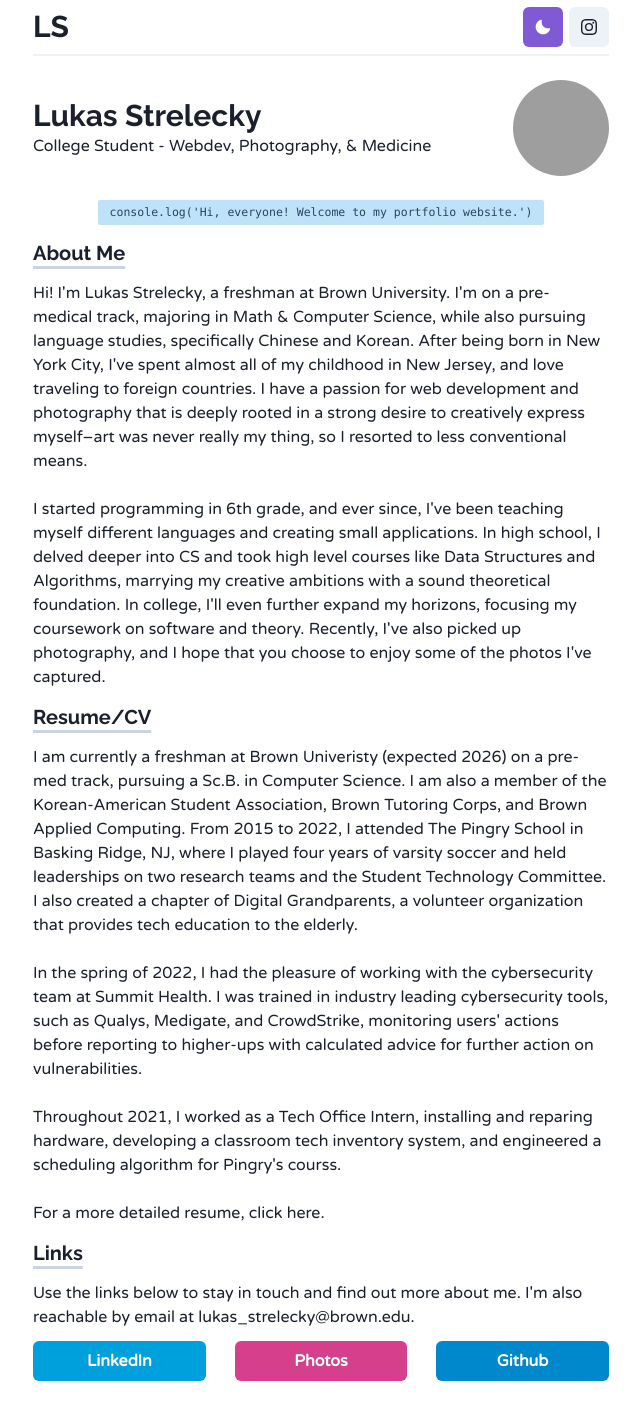
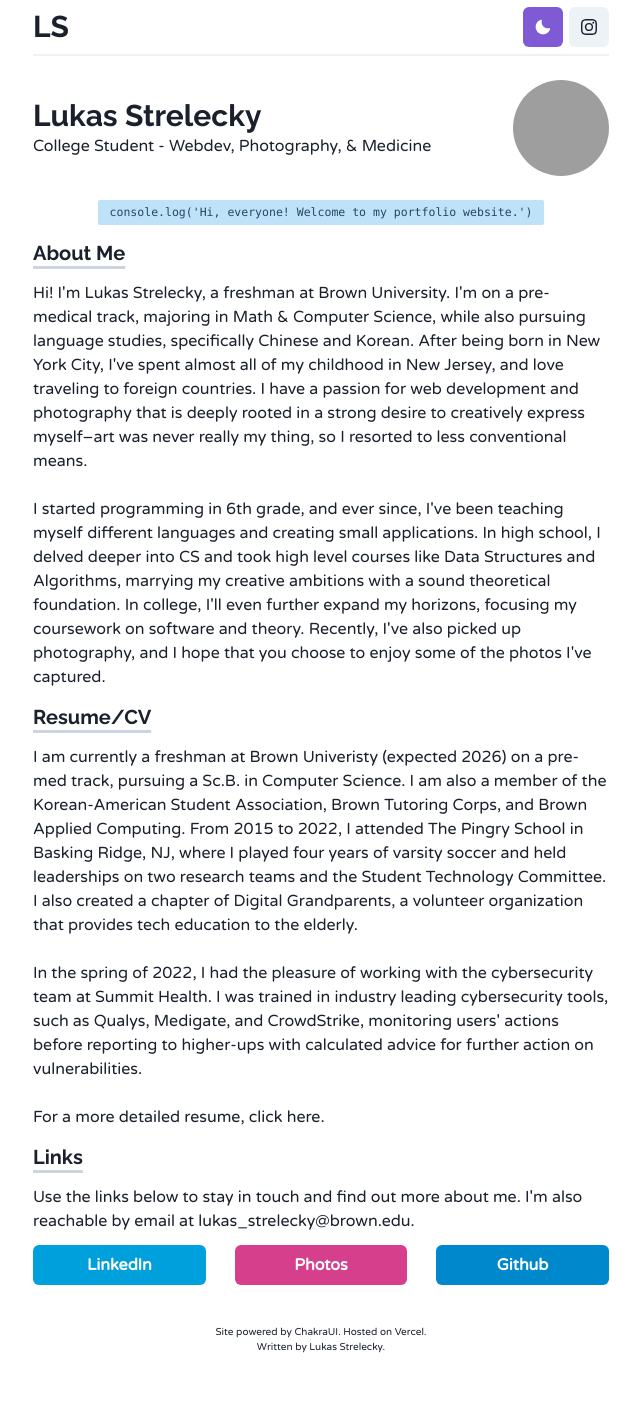
Before and after one commit to lstrelecky/ls-personal-website, a Next.js app: page / in a window 1280 px wide. Shown: the top 1421 px of the page, without its empty margins (319-959 px from the left). After the commit the page ends 1355 px from the top, so only its background shows below. Built offline with nearby package versions, Linux system fonts and the light colour scheme; grey boxes are pictures that could not be loaded.

Commit message:
Refactored code: default styling and Chakra v2 adjustments.

```diff
--- a/components/links.js
+++ b/components/links.js
@@ -6,21 +6,21 @@ export default function Links() {
         {/* Default styling not working in theme.js */}
         {/* Use inline styling for now. TODO: fix this. */}
         <Button width="30%" colorScheme="linkedin">
-          <Link style={{ textDecoration: 'none' }}
+          <Link variant="button-link"
                 href="https://www.linkedin.com/in/lukas-strelecky-22b157223/" isExternal>
                 LinkedIn
           </Link>
         </Button>
 
         <Button width="30%" colorScheme="pink">
-          <Link style={{ textDecoration: 'none' }}
+          <Link variant="button-link"
                 href="https://www.instagram.com/takenbylukas/" isExternal>
                 Photos
           </Link>
         </Button>
 
         <Button width="30%" colorScheme="telegram">
-          <Link style={{ textDecoration: 'none' }}
+          <Link variant="button-link"
                 href="google.com" isExternal>
                 Github
           </Link>
--- a/package.json
+++ b/package.json
@@ -29,6 +29,8 @@
   },
   "devDependencies": {
     "eslint": "8.15.0",
-    "eslint-config-next": "12.1.6"
+    "eslint-config-next": "12.1.6",
+    "@types/react": "^18.0.0",
+    "@types/react-dom": "^18.0.0"
   }
 }
--- a/pages/_document.js
+++ b/pages/_document.js
@@ -7,7 +7,9 @@ export default function Document() {
     <Html lang="en">
       <Head />
       <body>
-        <ColorModeScript initialColorMode={theme.config.initialColorMode} />
+        <ColorModeScript
+          useSystemColorMode={theme.config.useSystemColorMode}
+          type='cookie'/>
         <Main />
         <NextScript />
       </body>
--- a/pages/index.js
+++ b/pages/index.js
@@ -6,7 +6,7 @@ import Links from "../components/links.js";
 
 export default function Home() {
   return (
-    <Box w={["95%", "80%", "65%", "45%"]} h="100vh" m="auto">
+    <Box w={["95%", "80%", "65%", "55%", "45%"]} h="100vh" m="auto">
       <Navbar />
       <ProfileHeadline />
 
@@ -45,9 +45,6 @@ export default function Home() {
         tools, such as Qualys, Medigate, and CrowdStrike, monitoring users&apos; actions before reporting to higher-ups with calculated advice for further action
         on vulnerabilities.
         <br /><br/>
-        Throughout 2021, I worked as a Tech Office Intern, installing and reparing hardware, developing a classroom tech inventory system, and engineered a
-        scheduling algorithm for Pingry&apos;s courss.
-        <br /><br/>
         For a more detailed resume, <Link href="https://docs.google.com/document/d/1m9XJNbfNN5D_K8dpBT7ADqzgOLLgA0sf/edit?usp=sharing&ouid=111113412581063902371&rtpof=true&sd=true">click here.</Link>
       </Text>
 
@@ -63,7 +60,6 @@ export default function Home() {
         Site powered by ChakraUI. Hosted on Vercel.
         <br/>Written by Lukas Strelecky.
       </Text>
-
     </Box>
-  )
-}
+  );
+};
--- a/styles/theme.js
+++ b/styles/theme.js
@@ -2,7 +2,6 @@ import { extendTheme } from '@chakra-ui/react'
 import { mode } from "@chakra-ui/theme-tools"
 
 const config = {
-  initialColorMode: 'light',
   useSystemColorMode: true
 }
 
@@ -34,9 +33,13 @@ const components = {
     }
   },
   Link: {
-    baseStyle: { textDecoration: "none", }
+    variants: {
+      "button-link": {
+        textDecoration: "none"
+      }
+    }
   }
-}
+};
 
-const theme = extendTheme({ config, fonts, components });
+const theme = extendTheme({ config: config, fonts: fonts, components: components});
 export default theme
```
Also changed, not shown: 1 other file (tests, documents, lock files or other folders).
